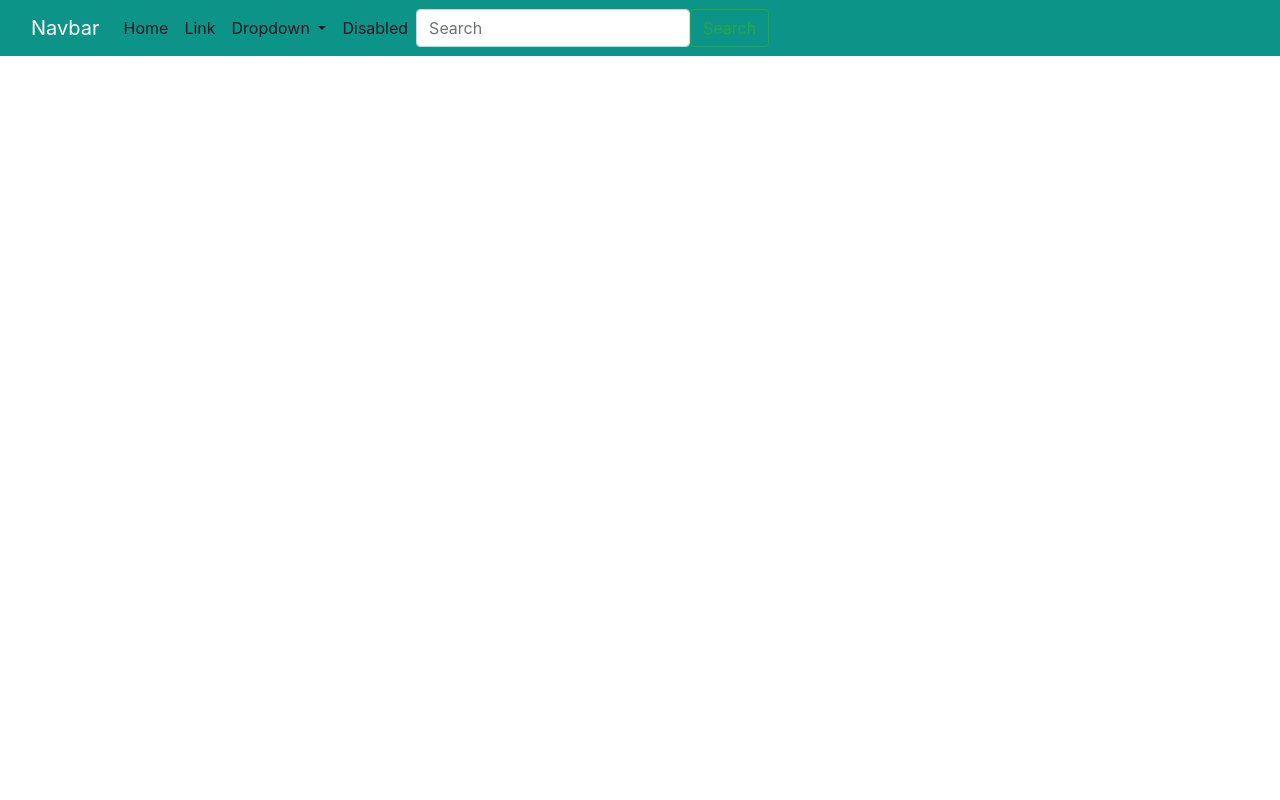
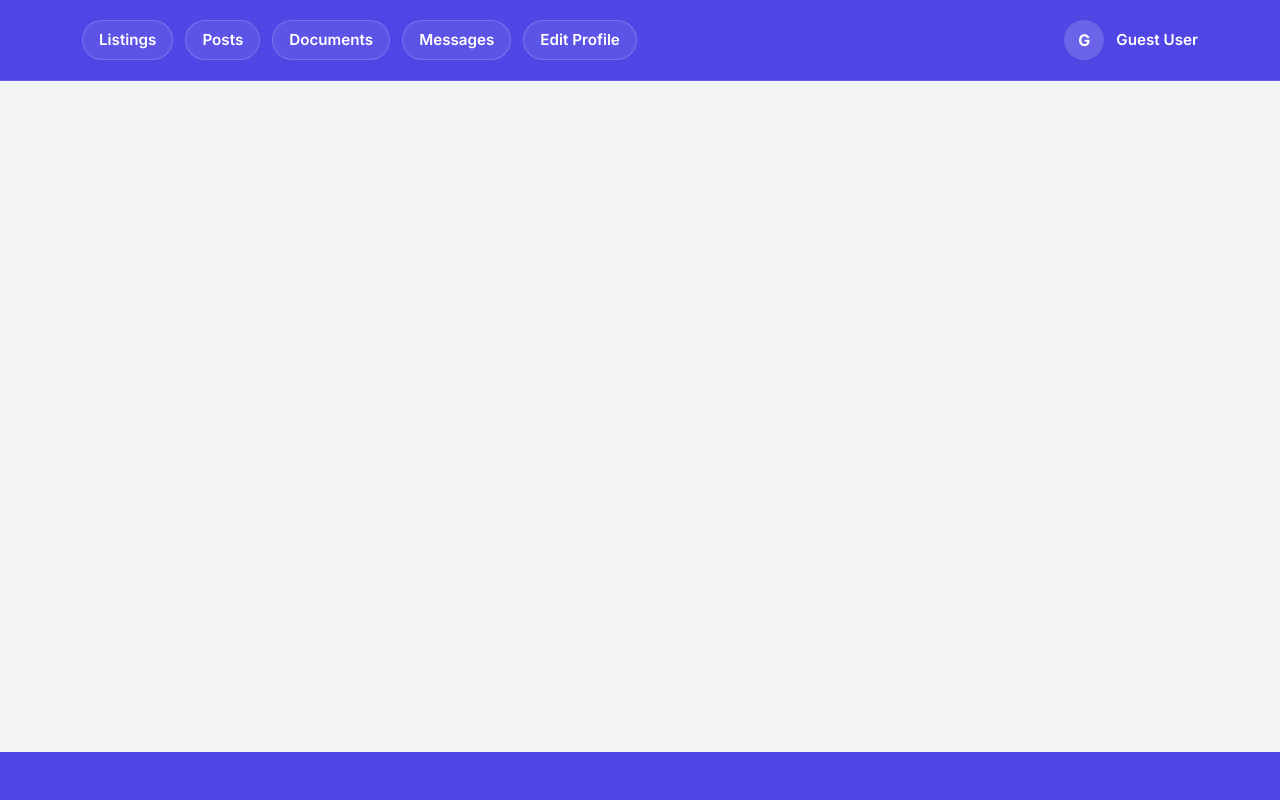
Before and after one commit to CSCI3356-Spring2026/Vibecoders, a Django app: page /listings/ in a window 1280 px wide. Run offline with Django 5.2, Linux system fonts and the light colour scheme.

Commit message:
Revamp base template and add page stubs
Replace the legacy Bootstrap 4 navbar with a modern Bootstrap 5 base layout: add Inter font, CSS variables, and site-wide styling; introduce site-shell, header with navigation buttons and profile avatar, main page-wrap and footer; and load the Bootstrap 5 bundle. Also add simple page templates (landing, create_listing, listing_detail, search, dashboard, login, profile) that extend base and set title blocks to scaffold pages for further UI development.

```diff
--- a/templates/base.html
+++ b/templates/base.html
@@ -1,52 +1,174 @@
-<!DOCTYPE html>
-<html>
+<!doctype html>
+<html lang="en">
 <head>
-	<meta charset="utf-8">
-	<meta name="viewport" content="width=device-width, initial-scale=1">
-	<link rel="stylesheet" href="https://cdn.jsdelivr.net/npm/bootstrap@4.4.1/dist/css/bootstrap.min.css" integrity="sha384-Vkoo8x4CGsO3+Hhxv8T/Q5PaXtkKtu6ug5TOeNV6gBiFeWPGFN9MuhOf23Q9Ifjh" crossorigin="anonymous">
-	<link rel="stylesheet" href="../../static/css/custom.css">
-	<title></title>
+    <meta charset="utf-8">
+    <meta name="viewport" content="width=device-width, initial-scale=1">
+    <title>{% block title %}Vibecoders{% endblock %}</title>
+    <link rel="preconnect" href="https://fonts.googleapis.com">
+    <link rel="preconnect" href="https://fonts.gstatic.com" crossorigin>
+    <link
+        href="https://fonts.googleapis.com/css2?family=Inter:wght@400;500;600;700&display=swap"
+        rel="stylesheet"
+    >
+    <link
+        href="https://cdn.jsdelivr.net/npm/bootstrap@5.3.7/dist/css/bootstrap.min.css"
+        rel="stylesheet"
+        integrity="sha384-LN+7fdVzj6u52u30Kp6M/trliBMCMKTyK833zpbD+pXdCLuTusPj697FH4R/5mcr"
+        crossorigin="anonymous"
+    >
+    <style>
+        :root {
+            --primary-600: #4f46e5;
+            --primary-500: #6366f1;
+            --primary-100: #e0e7ff;
+            --secondary-600: #0d9488;
+            --secondary-500: #14b8a6;
+            --secondary-100: #ccfbf1;
+            --accent-500: #f59e0b;
+            --gray-900: #111827;
+            --gray-700: #374151;
+            --gray-500: #6b7280;
+            --gray-300: #d1d5db;
+            --gray-100: #f3f4f6;
+            --white: #ffffff;
+        }
+
+        body {
+            margin: 0;
+            min-height: 100vh;
+            background: var(--gray-100);
+            color: var(--gray-900);
+            font-family: "Inter", sans-serif;
+        }
+
+        .site-shell {
+            min-height: 100vh;
+            display: flex;
+            flex-direction: column;
+        }
+
+        .site-header,
+        .site-footer {
+            background: var(--primary-600);
+        }
+
+        .site-header {
+            border-bottom: 1px solid rgba(255, 255, 255, 0.12);
+        }
+
+        .nav-row {
+            min-height: 5rem;
+        }
+
+        .nav-actions {
+            display: flex;
+            flex-wrap: wrap;
+            gap: 0.75rem;
+        }
+
+        .nav-button {
+            padding: 0.7rem 1rem;
+            border: 1px solid rgba(255, 255, 255, 0.18);
+            border-radius: 999px;
+            background: rgba(255, 255, 255, 0.08);
+            color: var(--white);
+            font-size: 0.95rem;
+            font-weight: 600;
+            line-height: 1;
+            text-decoration: none;
+        }
+
+        .nav-button:hover {
+            background: rgba(255, 255, 255, 0.14);
+            color: var(--white);
+        }
+
+        .profile-link {
+            display: inline-flex;
+            align-items: center;
+            gap: 0.75rem;
+            color: var(--white);
+            text-decoration: none;
+        }
+
+        .profile-link:hover {
+            color: var(--white);
+        }
+
+        .profile-icon {
+            display: inline-flex;
+            align-items: center;
+            justify-content: center;
+            width: 2.5rem;
+            height: 2.5rem;
+            border-radius: 999px;
+            background: rgba(255, 255, 255, 0.16);
+            font-weight: 700;
+        }
+
+        .profile-name {
+            font-size: 0.95rem;
+            font-weight: 600;
+        }
+
+        .page-wrap {
+            flex: 1;
+        }
+
+        .site-footer {
+            min-height: 3rem;
+        }
+
+        @media (max-width: 991.98px) {
+            .nav-row {
+                padding: 1rem 0;
+            }
+        }
+    </style>
 </head>
 <body>
-	<nav class="navbar navbar-expand-lg navbar-dark bg-dark custom-navbar">
-  		<div class="container-fluid">
-    		<a class="navbar-brand" href="#">Navbar</a>
-    		<button class="navbar-toggler" type="button" data-bs-toggle="collapse" data-bs-target="#navbarSupportedContent" aria-controls="navbarSupportedContent" aria-expanded="false" aria-label="Toggle navigation">
-      			<span class="navbar-toggler-icon"></span>
-    		</button>
-    		<div class="collapse navbar-collapse" id="navbarSupportedContent">
-      			<ul class="navbar-nav me-auto mb-2 mb-lg-0">
-        			<li class="nav-item">
-          				<a class="nav-link active" aria-current="page" href="#">Home</a>
-        			</li>
-        			<li class="nav-item">
-          				<a class="nav-link" href="#">Link</a>
-        			</li>
-        			<li class="nav-item dropdown">
-          				<a class="nav-link dropdown-toggle" href="#" role="button" data-bs-toggle="dropdown" aria-expanded="false">
-            			Dropdown
-          				</a>
-          				<ul class="dropdown-menu">
-            				<li><a class="dropdown-item" href="#">Action</a></li>
-            				<li><a class="dropdown-item" href="#">Another action</a></li>
-            				<li><hr class="dropdown-divider"></li>
-            				<li><a class="dropdown-item" href="#">Something else here</a></li>
-          				</ul>
-        			</li>
-        			<li class="nav-item">
-          				<a class="nav-link disabled" aria-disabled="true">Disabled</a>
-        			</li>
-      			</ul>
-      			<form class="d-flex" role="search">
-        			<input class="form-control me-2" type="search" placeholder="Search" aria-label="Search"/>
-        			<button class="btn btn-outline-success" type="submit">Search</button>
-      			</form>
-    		</div>
-  		</div>
-	</nav>
+    <div class="site-shell">
+        <header class="site-header">
+            <div class="container">
+                <div class="nav-row d-flex flex-column flex-lg-row justify-content-between align-items-lg-center gap-3">
+                    <nav class="nav-actions">
+                        <a class="nav-button" href="/listings/">Listings</a>
+                        <a class="nav-button" href="/listings/create/">Posts</a>
+                        <a class="nav-button" href="/users/dashboard/">Documents</a>
+                        <a class="nav-button" href="/users/dashboard/#messages">Messages</a>
+                        <a class="nav-button" href="/users/profile/">Edit Profile</a>
+                    </nav>
+                    <a class="profile-link ms-lg-3" href="/users/profile/">
+                        <span class="profile-icon">
+                            {% if request.user.is_authenticated %}
+                                {{ request.user.username|slice:":1"|upper }}
+                            {% else %}
+                                G
+                            {% endif %}
+                        </span>
+                        <span class="profile-name">
+                            {% if request.user.is_authenticated %}
+                                {{ request.user.get_full_name|default:request.user.username }}
+                            {% else %}
+                                Guest User
+                            {% endif %}
+                        </span>
+                    </a>
+                </div>
+            </div>
+        </header>
 
-	<script src="https://code.jquery.com/jquery-3.4.1.slim.min.js" integrity="sha384-J6qa4849blE2+poT4WnyKhv5vZF5SrPo0iEjwBvKU7imGFAV0wwj1yYfoRSJoZ+n" crossorigin="anonymous"></script>
-	<script src="https://cdn.jsdelivr.net/npm/popper.js@1.16.0/dist/umd/popper.min.js" integrity="sha384-Q6E9RHvbIyZFJoft+2mJbHaEWldlvI9IOYy5n3zV9zzTtmI3UksdQRVvoxMfooAo" crossorigin="anonymous"></script>
-	<script src="https://cdn.jsdelivr.net/npm/bootstrap@4.4.1/dist/js/bootstrap.min.js" integrity="sha384-wfSDF2E50Y2D1uUdj0O3uMBJnjuUD4Ih7YwaYd1iqfktj0Uod8GCExl3Og8ifwB6" crossorigin="anonymous"></script>
+        <main class="page-wrap">
+            {% block content %}{% endblock %}
+        </main>
+
+        <footer class="site-footer"></footer>
+    </div>
+
+    <script
+        src="https://cdn.jsdelivr.net/npm/bootstrap@5.3.7/dist/js/bootstrap.bundle.min.js"
+        integrity="sha384-ndDqU0Gzau9qJ1lfW4pNLlhNTkCfHzAVBReH9diLvGRem5+R9g2FzA8ZGN954O5Q"
+        crossorigin="anonymous"
+    ></script>
 </body>
 </html>
--- a/templates/core/landing.html
+++ b/templates/core/landing.html
@@ -0,0 +1,5 @@
+{% extends "base.html" %}
+
+{% block title %}Home | Vibecoders{% endblock %}
+
+{% block content %}{% endblock %}
--- a/templates/listings/create_listing.html
+++ b/templates/listings/create_listing.html
@@ -0,0 +1,5 @@
+{% extends "base.html" %}
+
+{% block title %}Create Listing | Vibecoders{% endblock %}
+
+{% block content %}{% endblock %}
--- a/templates/listings/listing_detail.html
+++ b/templates/listings/listing_detail.html
@@ -0,0 +1,5 @@
+{% extends "base.html" %}
+
+{% block title %}Listing Detail | Vibecoders{% endblock %}
+
+{% block content %}{% endblock %}
--- a/templates/listings/search.html
+++ b/templates/listings/search.html
@@ -0,0 +1,5 @@
+{% extends "base.html" %}
+
+{% block title %}Browse Listings | Vibecoders{% endblock %}
+
+{% block content %}{% endblock %}
--- a/templates/users/dashboard.html
+++ b/templates/users/dashboard.html
@@ -0,0 +1,5 @@
+{% extends "base.html" %}
+
+{% block title %}Dashboard | Vibecoders{% endblock %}
+
+{% block content %}{% endblock %}
--- a/templates/users/login.html
+++ b/templates/users/login.html
@@ -0,0 +1,5 @@
+{% extends "base.html" %}
+
+{% block title %}Sign In | Vibecoders{% endblock %}
+
+{% block content %}{% endblock %}
--- a/templates/users/profile.html
+++ b/templates/users/profile.html
@@ -0,0 +1,5 @@
+{% extends "base.html" %}
+
+{% block title %}Profile | Vibecoders{% endblock %}
+
+{% block content %}{% endblock %}
```
